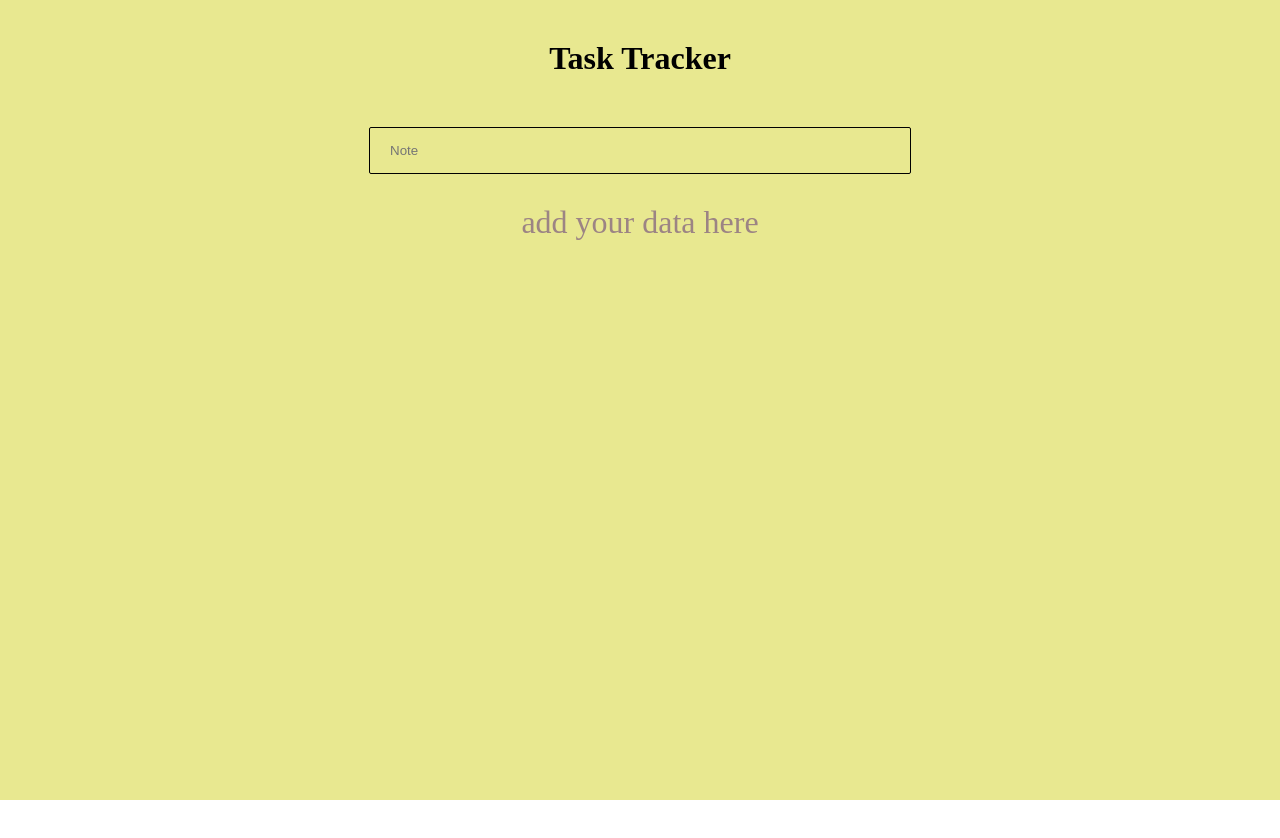
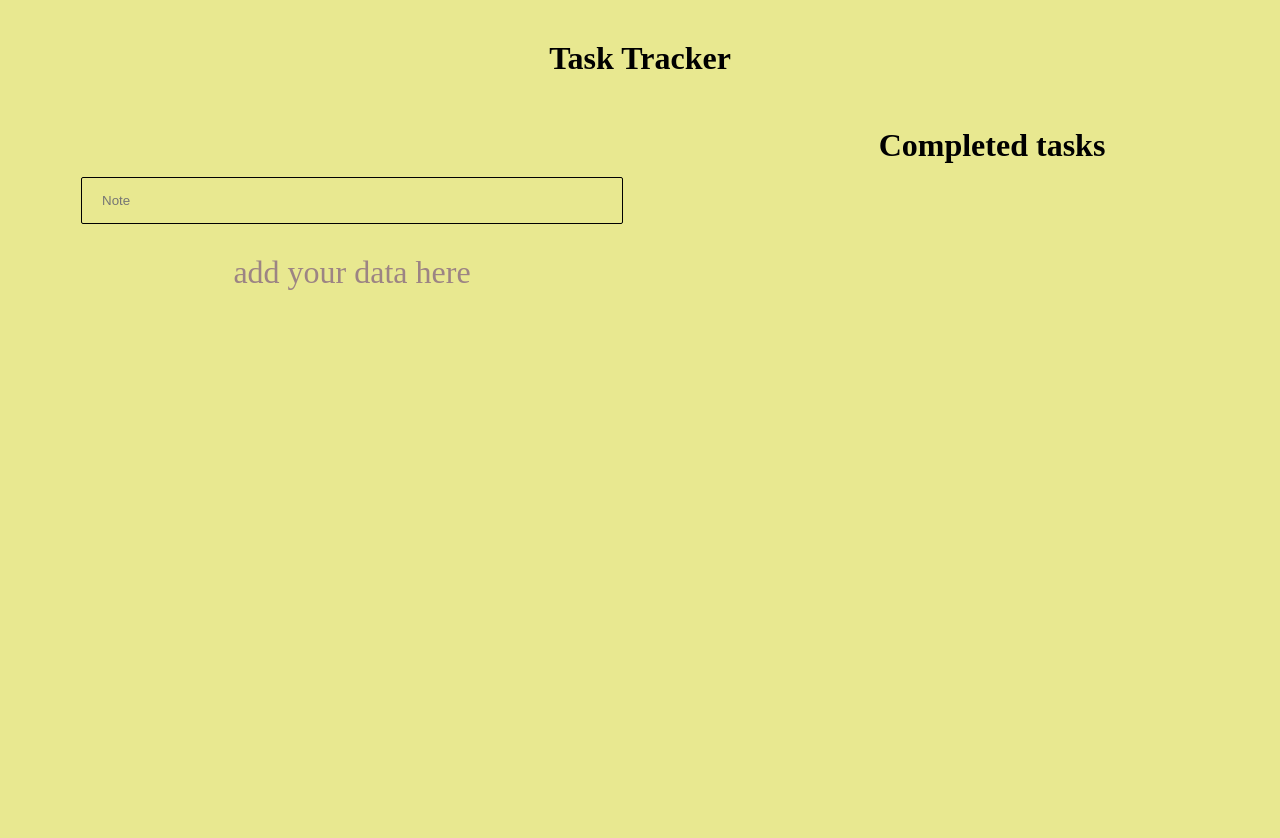
Before and after one commit to deepak640/CODSOFT, a React (Vite) app in the folder taskTracker/: page / in a window 1280 px wide. Shown: the top 838 px of the page. Before the commit the page ends 800 px from the top, so only its background shows below. Built offline with nearby package versions, Linux system fonts and the light colour scheme.

Commit message:
task done

```diff
--- a/taskTracker/src/App.css
+++ b/taskTracker/src/App.css
@@ -2,9 +2,14 @@
   margin: 0;
   padding: 0;
 }
+body {
+  background-color: rgba(213, 213, 50, 0.542);
+}
 .container {
-  background-color: rgba(213, 213, 50, 0.542);
-  height: 100vh;
+  min-height: 100vh;
+  display: flex;
+  align-items: start;
+  justify-content: space-around;
 }
 .heading {
   text-align: center;
@@ -14,10 +19,10 @@
   display: flex;
   align-items: center;
   flex-direction: column;
-  justify-content: center;
-  margin: auto;
+  margin: 50px 0;
   gap: 30px;
-  width: 60%;
+  min-height: 40vh;
+  width: 50%;
   padding: 10px;
 }
 .search {
@@ -48,20 +53,30 @@
 .items:hover {
   transform: scale(1.05);
 }
-.items p{
+.items p {
   padding: 5px 0;
 }
 .icon {
   cursor: pointer;
-  padding: 0 5px;
+  padding: 0 8px;
 }
-.icon-blue{
+.icon-blue {
   color: blue;
 }
-.icon-red{
+.icon-red {
   color: red;
 }
 .emptynote {
   font-size: 2rem;
   color: rgb(156, 132, 132);
 }
+
+.completed-task-container{
+  width: 40%;
+}
+.completed-task-container ul{
+  width: 95%;
+  margin: 10px;
+  padding: 10px;
+  list-style: none;
+}
--- a/taskTracker/src/App.jsx
+++ b/taskTracker/src/App.jsx
@@ -2,6 +2,7 @@ import React, { useEffect, useState } from "react";
 import List from "./components/List";
 import "./App.css";
 import AOS from "aos";
+import CompletedTask from "./components/CompletedTask";
 import "aos/dist/aos.css";
 const App = () => {
   const [input, setInput] = useState("");
@@ -15,9 +16,16 @@ const App = () => {
   useEffect(() => {
     AOS.init();
   }, []);
+  const [data, setData] = useState(
+    () => JSON.parse(localStorage.getItem("tasks")) || []
+  );
+  const [complete, setComplete] = useState(
+    () => JSON.parse(localStorage.getItem("tasksCompleted")) || []
+  );
   return (
+    <>
+      <h1 className="heading">Task Tracker</h1>
       <div className="container">
-      <h1 className="heading">Task Tracker</h1>
         <div className="taskContainer">
           <input
             type="text"
@@ -28,9 +36,16 @@ const App = () => {
             onChange={(e) => setInput(e.target.value)}
             onKeyDown={handleKeyDown}
           />
-        <List task={task} />
+          <List
+            task={task}
+            data={data}
+            setComplete={setComplete}
+            setData={setData}
+          />
         </div>
+        <CompletedTask data={complete} setData={setComplete} />
       </div>
+    </>
   );
 };
 
--- /dev/null
+++ b/taskTracker/src/components/CompletedTask.jsx
@@ -0,0 +1,35 @@
+import { DeleteOutlined } from "@ant-design/icons";
+const CompletedTask = ({ data, setData }) => {
+  const handleDelete = (task) => {
+    setData((prev) => prev.filter(({ topic }) => topic !== task));
+  };
+  return (
+    <div className="tasks completed-task-container">
+      <h1 align="center">Completed tasks</h1>
+      <ul>
+        {data ? (
+          data.map((item, index) => {
+            return (
+              <li className="items" data-aos="zoom-in" key={index}>
+                <div>
+                  <p>{item.topic}</p>
+                  <p>{item.date}</p>
+                </div>
+                <DeleteOutlined
+                  className="icon icon-red"
+                  onClick={() => {
+                    handleDelete(item.topic);
+                  }}
+                />
+              </li>
+            );
+          })
+        ) : (
+          <p>Nothing completed ye</p>
+        )}
+      </ul>
+    </div>
+  );
+};
+
+export default CompletedTask;
--- a/taskTracker/src/components/List.jsx
+++ b/taskTracker/src/components/List.jsx
@@ -1,21 +1,9 @@
 import React, { useState, useEffect } from "react";
-import {
-  CheckOutlined,
-  CloseOutlined,
-  DeleteOutlined,
-  EditOutlined,
-} from "@ant-design/icons";
 import moment from "moment";
+import Task from "./Task";
 
-const List = ({ task }) => {
-  const [data, setData] = useState(
-    () => JSON.parse(localStorage.getItem("tasks")) || []
-  );
-  const [edit, setEdit] = useState(false);
-  const [editingItem, setEditingItem] = useState(null);
-  const [tempTopic, setTempTopic] = useState("");
 const momentDate = moment().format("MMMM Do");
-
+const List = ({ task, setData, data, setComplete }) => {
   useEffect(() => {
     localStorage.setItem("tasks", JSON.stringify(data));
   }, [data]);
@@ -26,73 +14,39 @@ const List = ({ task }) => {
     }
   }, [task]);
 
-  const handleEdit = (item, save) => {
-    if (save) {
+  const handleEdit = (item, newTopic) => {
     setData((prev) =>
       prev.map((d) => {
         if (d === item) {
-            return { ...d, topic: tempTopic, date: `edited at ${momentDate}` };
+          return { ...d, topic: newTopic, date: `edited at ${momentDate}` };
         }
         return d;
       })
     );
-      setTempTopic("");
-    }
-    setEdit(!edit); // toggle edit state
-    setEditingItem(save ? null : item);
   };
 
   const handleDeleteTodo = (item) => {
     setData((prev) => prev.filter((d) => d !== item));
   };
-
+  const handleComplete = (task) => {
+    setComplete((prev) => [
+      ...prev,
+      data.filter(({ topic }) => topic === task)[0],
+    ]);
+    setData((prev) => prev.filter(({ topic }) => topic !== task));
+  };
   return (
     <>
       {data.length ? (
         <ul className="tasks">
-          {data.map((item, index) => (
-            <li className="items" key={index} data-aos="zoom-in">
-              <div>
-                {edit && item === editingItem ? (
-                  <p
-                    id={`${edit && item === editingItem && "editable"}`}
-                    contentEditable={true}
-                    suppressContentEditableWarning={true}
-                    onBlur={(e) => setTempTopic(e.target.textContent)}
-                  >
-                    {item.topic}
-                  </p>
-                ) : (
-                  <p>{item.topic}</p>
-                )}
-                <p>{item.date}</p>
-              </div>
-              <div>
-                {edit && item === editingItem ? (
-                  <>
-                    <CheckOutlined
-                      className="icon icon-blue"
-                      onClick={() => handleEdit(item, true)}
+          {data.map((item) => (
+            <Task
+              key={item.topic}
+              item={item}
+              onDelete={handleDeleteTodo}
+              onEdit={handleEdit}
+              onComplete={handleComplete}
             />
-                    <CloseOutlined
-                      className="icon icon-red"
-                      onClick={() => handleEdit(item, false)}
-                    />
-                  </>
-                ) : (
-                  <>
-                    <EditOutlined
-                      className="icon icon-blue"
-                      onClick={() => handleEdit(item, false)}
-                    />
-                    <DeleteOutlined
-                      className="icon icon-red"
-                      onClick={() => handleDeleteTodo(item)}
-                    />
-                  </>
-                )}
-              </div>
-            </li>
           ))}
         </ul>
       ) : (
--- /dev/null
+++ b/taskTracker/src/components/Task.jsx
@@ -0,0 +1,68 @@
+import React, { useState } from "react";
+import {
+  CheckCircleOutlined,
+  CheckOutlined,
+  CloseOutlined,
+  DeleteOutlined,
+  EditOutlined,
+} from "@ant-design/icons";
+
+const Task = ({ item, onDelete, onEdit,onComplete }) => {
+  const [editing, setEditing] = useState(false);
+  const [tempTopic, setTempTopic] = useState(item.topic);
+
+  const handleEdit = (save) => {
+    if (save) {
+      onEdit(item, tempTopic);
+      setTempTopic("");
+    }
+    setEditing(!editing);
+  };
+  return (
+    <li className="items" data-aos="zoom-in" key={item.topic}>
+      <div>
+        {editing ? (
+          <p
+            id={editing && "editable"}
+            contentEditable={true}
+            suppressContentEditableWarning={true}
+            onBlur={(e) => setTempTopic(e.target.textContent)}
+          >
+            {item.topic}
+          </p>
+        ) : (
+          <p>{item.topic}</p>
+        )}
+        <p>{item.date}</p>
+      </div>
+      <div>
+        {editing ? (
+          <>
+            <CheckOutlined
+              className="icon icon-blue"
+              onClick={() => handleEdit(true)}
+            />
+            <CloseOutlined
+              className="icon icon-red"
+              onClick={() => handleEdit(false)}
+            />
+          </>
+        ) : (
+          <>
+            <EditOutlined
+              className="icon icon-blue"
+              onClick={() => setEditing(true)}
+            />
+            <CheckCircleOutlined className="icon icon-blue" onClick={()=>{ onComplete(item.topic)}} />
+            <DeleteOutlined
+              className="icon icon-red"
+              onClick={() => onDelete(item)}
+            />
+          </>
+        )}
+      </div>
+    </li>
+  );
+};
+
+export default Task;
```
Lines whose indentation alone changed are shown as unchanged.
